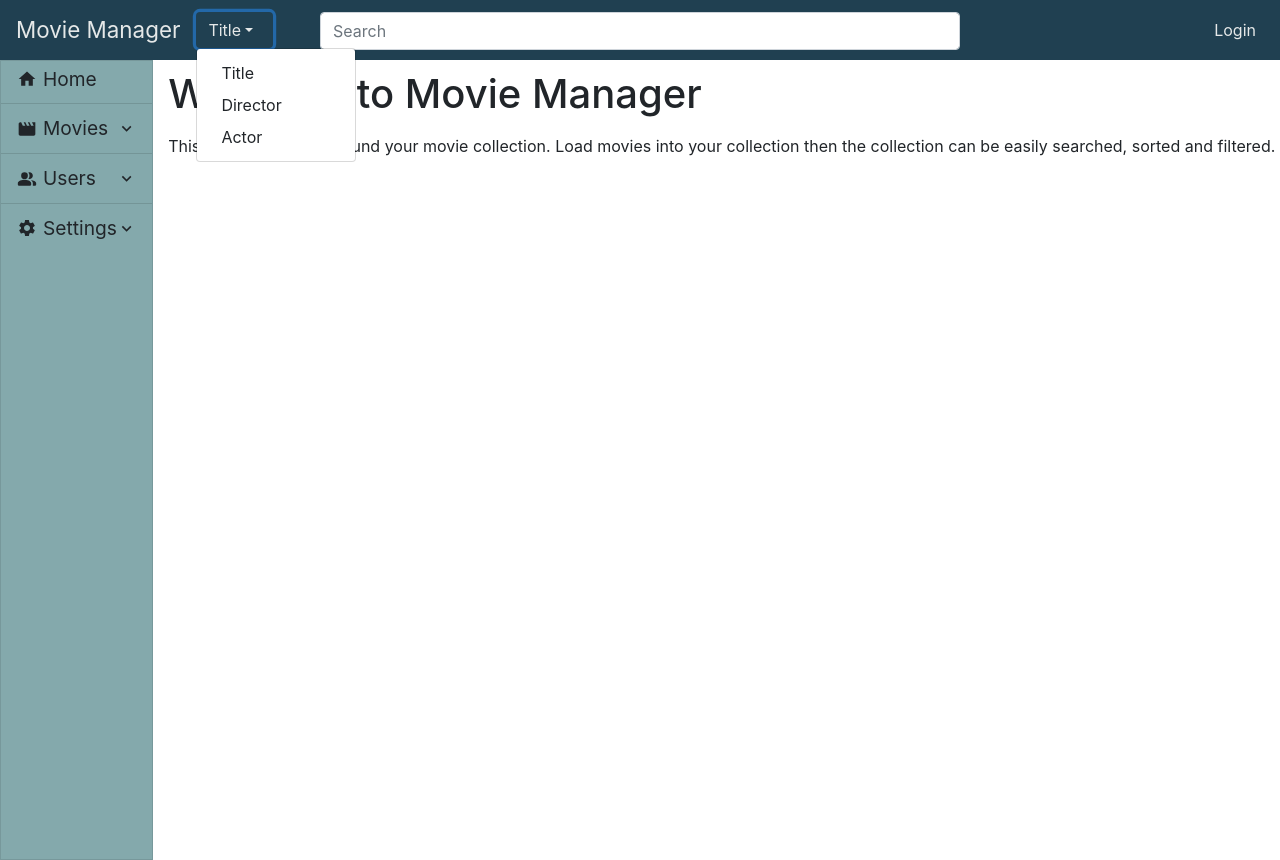
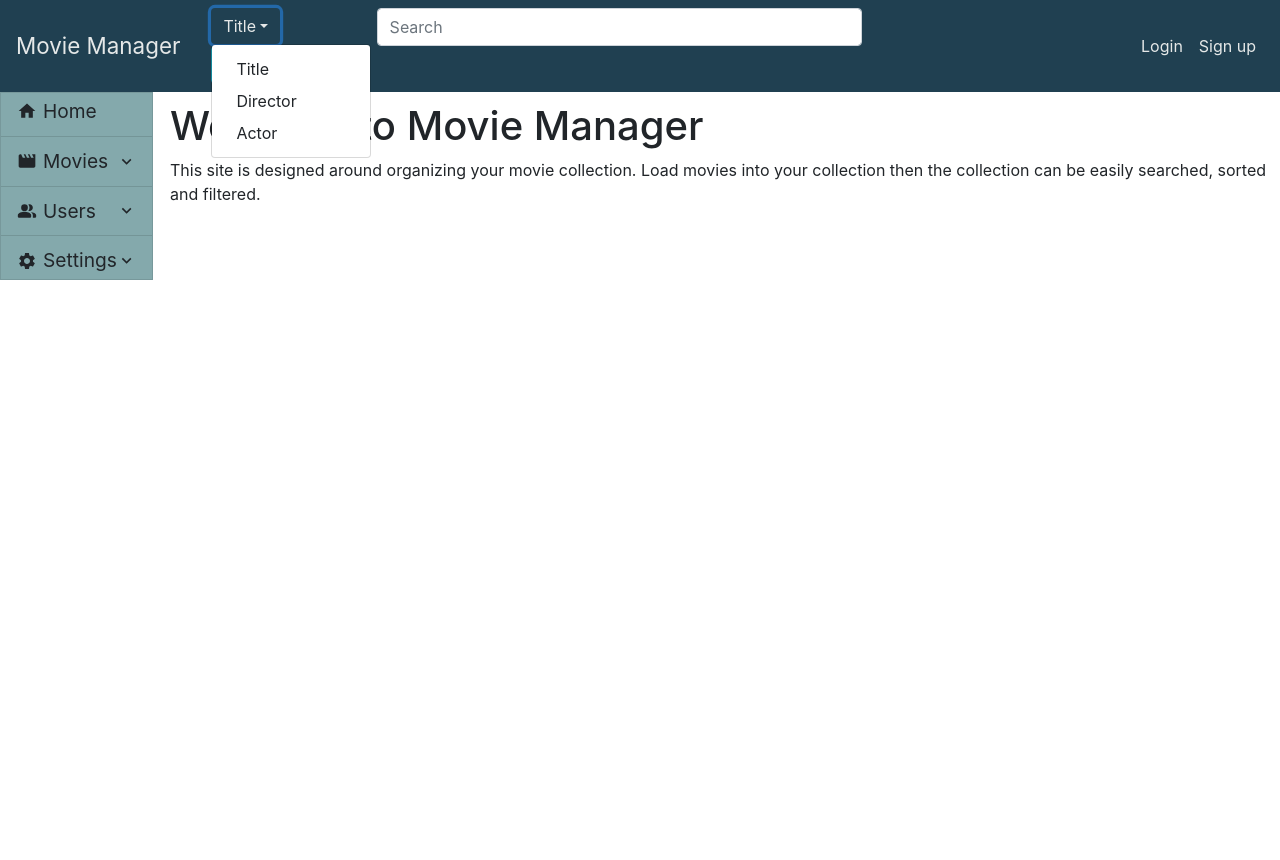
Before and after one commit to codebymax/movie-frontend, a React (Create React App) app: page / in a window 1280 px wide. Both pictures are taken after a click on the button "Title". After the commit the page ends 800 px from the top, so only its background shows below. Built offline with nearby package versions, Linux system fonts and the light colour scheme.

Commit message:
big changes. get homepage working and ad movie card component

```diff
--- /dev/null
+++ b/src/components/AccountModal.js
@@ -0,0 +1,27 @@
+import React from 'react'
+import { Modal, Button } from 'react-bootstrap'
+
+const AccountModal = ({ show, setShow }) => {
+  const handleClose = () => setShow(false)
+
+  return (
+    <>
+      <Modal show={show} onHide={handleClose}>
+        <Modal.Header closeButton>
+          <Modal.Title>Modal Heading</Modal.Title>
+        </Modal.Header>
+        <Modal.Body>Woohoo, you're reading this text in a modal!</Modal.Body>
+        <Modal.Footer>
+          <Button variant="secondary" onClick={handleClose}>
+            Close
+          </Button>
+          <Button variant="primary" onClick={handleClose}>
+            Save Changes
+          </Button>
+        </Modal.Footer>
+      </Modal>
+    </>
+  )
+}
+
+export default AccountModal
--- a/src/components/App.js
+++ b/src/components/App.js
@@ -7,23 +7,35 @@ import '../../node_modules/bootstrap/dist/css/bootstrap.min.css';
 import { BrowserRouter as Router } from 'react-router-dom';
 import Sidebar from './Sidebar';
 import Topbar from './Topbar';
-import Welcome from './Welcome';
+import Page from './Page';
+import AccountModal from './AccountModal';
+import axios from 'axios';
 
-function onClick(e, item) {
-  window.alert(JSON.stringify(item, null, 2));
-}
+const App = () => {
+  const [page, setPage] = React.useState('home');
+  const [search, setSearch] = React.useState('Title');
+  const [show, setShow] = React.useState(false);
+  const [movies, setMovies] = React.useState([]);
+
+  const handleShow = () => setShow(true);
+  let onClick = (e, item) => setPage(item.name);
+  let onClickAll = async (e, item) => {
+    setPage(item.name);
+    const resp = await axios.get(`http://localhost:5000/1/all`);
+    setMovies(resp.data.movies);
+  };
 
   const items = [
-  { name: 'home', label: 'Home', Icon: HomeIcon },
+    { name: 'home', label: 'Home', Icon: HomeIcon, onClick },
     'divider',
     {
       name: 'movies',
       label: 'Movies',
       Icon: MovieIcon,
       items: [
-      { name: 'all', label: 'All', onClick },
-      { name: 'genre', label: 'Genres', onClick },
-      { name: 'director', label: 'Directors', onClick },
+        { name: 'movie_all', label: 'All', onClick: onClickAll },
+        { name: 'movie_genre', label: 'Genres', onClick },
+        { name: 'movie_director', label: 'Directors', onClick },
       ],
     },
     'divider',
@@ -32,8 +44,8 @@ const items = [
       label: 'Users',
       Icon: PeopleAltRoundedIcon,
       items: [
-      { name: 'all', label: 'All', onClick },
-      { name: 'friend', label: 'Friends', onClick },
+        { name: 'user_all', label: 'All', onClick },
+        { name: 'user_friend', label: 'Friends', onClick },
       ],
     },
     'divider',
@@ -45,17 +57,44 @@ const items = [
     },
   ];
 
-const App = () => {
-  const [search, setSearch] = React.useState('Title');
+  const movies_hard = [
+    {
+      overview:
+        "A team of explorers travel through a wormhole in space in an attempt to ensure humanity's survival.",
+      languages: ['English'],
+      title: 'Interstellar',
+      genres: ['Adventure', 'Drama', 'Sci-Fi', 'Thriller'],
+      posterPath:
+        'https://m.media-amazon.com/images/M/MV5BZjdkOTU3MDktN2IxOS00OGEyLWFmMjktY2FiMmZkNWIyODZiXkEyXkFqcGdeQXVyMTMxODk2OTU@._V1_SX300.jpg',
+      year: 2014,
+      release_date: '07 11 2014',
+      id: 'tt0816692',
+      userIds: [0],
+      director: ['Christopher Nolan'],
+      cast: [
+        'Ellen Burstyn',
+        'Matthew McConaughey',
+        'Mackenzie Foy',
+        'John Lithgow',
+      ],
+      runtime: 169,
+      reviews: {
+        'Rotten Tomatoes': 72.0,
+        Metascore: 74.0,
+      },
+      rating: 'PG-13',
+    },
+  ];
 
   return (
     <>
+      <AccountModal show={show} setShow={setShow} />
       <Router>
-        <Topbar search={search} setSearch={setSearch} />
+        <Topbar search={search} setSearch={setSearch} modalShow={handleShow} />
       </Router>
-      <div style={{ display: 'flex' }}>
-        <Sidebar items={items} />
-        <Welcome />
+      <div style={{ overflow: 'scroll' }}>
+        <Sidebar items={items} setPage={setPage} />
+        <Page cur={page} movies={movies} />
       </div>
     </>
   );
--- /dev/null
+++ b/src/components/MovieView.js
@@ -0,0 +1,26 @@
+import React from 'react';
+import MovieCard from './MovieCard';
+import { Row } from 'react-bootstrap';
+
+const MovieView = props => (
+  <>
+    <div style={{ display: 'flex' }}>
+      <div
+        className='mb-10'
+        style={{
+          display: 'block',
+          padding: '15px',
+        }}
+      >
+        {props.movies.map(movie => (
+          <>
+            <MovieCard key={movie.id} movie={movie} />
+            <p></p>
+          </>
+        ))}
+      </div>
+    </div>
+  </>
+);
+
+export default MovieView;
--- /dev/null
+++ b/src/components/Page.js
@@ -0,0 +1,13 @@
+import React from 'react'
+import Welcome from './Welcome'
+import MovieView from './MovieView'
+
+const Page = (props) => {
+  if (props.cur === 'home') {
+    return <Welcome />
+  } else if (props.cur === 'movie_all') {
+    return <MovieView movies={props.movies} />
+  }
+}
+
+export default Page
--- a/src/components/Sidebar.js
+++ b/src/components/Sidebar.js
@@ -1,10 +1,10 @@
-import React from 'react';
-import List from '@material-ui/core/List';
-import ListItem from '@material-ui/core/ListItem';
-import Divider from '@material-ui/core/Divider';
-import ExpandMoreIcon from '@material-ui/icons/ExpandMore';
-import ExpandLessIcon from '@material-ui/icons/ExpandLess';
-import Collapse from '@material-ui/core/Collapse';
+import React from 'react'
+import List from '@material-ui/core/List'
+import ListItem from '@material-ui/core/ListItem'
+import Divider from '@material-ui/core/Divider'
+import ExpandMoreIcon from '@material-ui/icons/ExpandMore'
+import ExpandLessIcon from '@material-ui/icons/ExpandLess'
+import Collapse from '@material-ui/core/Collapse'
 
 const SidebarItem = ({
   depthStep = 10,
@@ -13,23 +13,23 @@ const SidebarItem = ({
   item,
   ...rest
 }) => {
-  const [collapsed, setCollapsed] = React.useState(true);
-  const { label, items, Icon, onClick: onClickProp } = item;
+  const [collapsed, setCollapsed] = React.useState(true)
+  const { label, items, Icon, onClick: onClickProp } = item
 
   function toggleCollapse() {
-    setCollapsed(prevVal => !prevVal);
+    setCollapsed((prevVal) => !prevVal)
   }
 
   function onClick(e) {
     if (Array.isArray(items)) {
-      toggleCollapse();
+      toggleCollapse()
     }
     if (onClickProp) {
-      onClickProp(e, item);
+      onClickProp(e, item)
     }
   }
 
-  let expandIcon;
+  let expandIcon
 
   if (Array.isArray(items) && items.length) {
     expandIcon = !collapsed ? (
@@ -39,14 +39,14 @@ const SidebarItem = ({
         }
       />
     ) : (
-      <ExpandMoreIcon className='sidebar-item-expand-arrow' />
-    );
+      <ExpandMoreIcon className="sidebar-item-expand-arrow" />
+    )
   }
 
   return (
     <>
       <ListItem
-        className='sidebar-item'
+        className="sidebar-item"
         onClick={onClick}
         button
         dense
@@ -54,14 +54,14 @@ const SidebarItem = ({
       >
         <div
           style={{ paddingLeft: depth * depthStep }}
-          className='sidebar-item-content'
+          className="sidebar-item-content"
         >
-          {Icon && <Icon className='sidebar-item-icon' fontSize='small' />}
-          <div className='sidebar-item-text'>{label}</div>
+          {Icon && <Icon className="sidebar-item-icon" fontSize="small" />}
+          <div className="sidebar-item-text">{label}</div>
         </div>
         {expandIcon}
       </ListItem>
-      <Collapse in={!collapsed} timeout='auto' unmountOnExit>
+      <Collapse in={!collapsed} timeout="auto" unmountOnExit>
         {Array.isArray(items) ? (
           <List disablePadding dense>
             {items.map((subItem, index) => (
@@ -81,11 +81,12 @@ const SidebarItem = ({
         ) : null}
       </Collapse>
     </>
-  );
-};
+  )
+}
 
-const Sidebar = ({ items, depthStep = 10, depth = 0, expanded }) => (
-  <div className='sidebar'>
+const Sidebar = ({ items, depthStep = 10, depth = 0, expanded }) => {
+  return (
+    <div className="sidebar">
       <List disablePadding dense>
         {items.map((sidebarItem, index) => (
           <React.Fragment key={`${sidebarItem.name}${index}`}>
@@ -103,6 +104,7 @@ const Sidebar = ({ items, depthStep = 10, depth = 0, expanded }) => (
         ))}
       </List>
     </div>
-);
+  )
+}
 
-export default Sidebar;
+export default Sidebar
--- a/src/components/Topbar.js
+++ b/src/components/Topbar.js
@@ -1,6 +1,6 @@
-import React from 'react';
-import { Nav, Navbar, Form, FormControl, Dropdown } from 'react-bootstrap';
-import styled from 'styled-components';
+import React from 'react'
+import { Nav, Navbar, Form, Dropdown, Col, Button } from 'react-bootstrap'
+import styled from 'styled-components'
 
 const Styles = styled.div`
   .navbar {
@@ -30,55 +30,65 @@ const Styles = styled.div`
     color: black;
     background-color: #204051;
   }
-`;
+`
 
-const Topbar = props => {
+const Topbar = (props) => {
   function select(key, e) {
-    props.setSearch(e.target.innerHTML);
+    props.setSearch(e.target.innerHTML)
   }
 
   return (
     <Styles>
-      <Navbar expand='lg'>
-        <Navbar.Brand href='/'>Movie Manager</Navbar.Brand>
-        <Navbar.Toggle aria-controls='basic-navbar-nav' />
-        <Nav className='ml-auto'>
-          <Nav.Item>
-            <Dropdown onSelect={select} navbar={true}>
+      <Navbar expand="lg">
+        <Navbar.Brand href="/">Movie Manager</Navbar.Brand>
+        <Nav className="col-8">
+          <Nav.Item className="col-10">
+            <Form>
+              <Form.Row>
+                <Col style={{ marginRight: '30px' }}>
+                  <Dropdown onSelect={select}>
                     <Dropdown.Toggle
                       style={{
                         backgroundColor: 'transparent',
                         border: 'none',
                         color: '#e5e8e8',
-                  paddingRight: '20px',
                       }}
                     >
                       {props.search}
                     </Dropdown.Toggle>
 
-              <Dropdown.Menu>
-                <Dropdown.Item as='button'>Title</Dropdown.Item>
-                <Dropdown.Item as='button'>Director</Dropdown.Item>
-                <Dropdown.Item as='button'>Actor</Dropdown.Item>
+                    <Dropdown.Menu style={{ color: 'black' }}>
+                      <Dropdown.Item as="span">Title</Dropdown.Item>
+                      <Dropdown.Item as="span">Director</Dropdown.Item>
+                      <Dropdown.Item as="span">Actor</Dropdown.Item>
                     </Dropdown.Menu>
                   </Dropdown>
-          </Nav.Item>
-          <Nav.Item>
-            <Form className='form-center'>
-              <FormControl type='text' placeholder='Search' className='' />
+                </Col>
+                <Col md={9}>
+                  <Form.Control type="text" placeholder="Search" className="" />
+                </Col>
+                <Col>
+                  <Button variant="outline-info" type="submit">
+                    Search
+                  </Button>
+                </Col>
+              </Form.Row>
             </Form>
           </Nav.Item>
         </Nav>
-        <Navbar.Collapse id='basic-navbar-nav'>
-          <Nav className='ml-auto'>
+        <Navbar.Collapse id="basic-navbar-nav">
+          <Nav className="ml-auto">
             <Nav.Item>
-              <Nav.Link href='/login'>Login</Nav.Link>
+              <Nav.Link>Login</Nav.Link>
+            </Nav.Item>
+            <Nav.Item>
+              <Nav.Link href="/login">Sign up</Nav.Link>
             </Nav.Item>
           </Nav>
         </Navbar.Collapse>
       </Navbar>
     </Styles>
-  );
-};
+  )
+}
 
-export default Topbar;
+export default Topbar
--- a/src/components/Welcome.js
+++ b/src/components/Welcome.js
@@ -1,15 +1,14 @@
-import React from 'react';
+import React from 'react'
 
 const Welcome = () => (
-  <div style={{ display: 'block', paddingLeft: '15px' }}>
+  <div style={{ display: 'block', paddingLeft: '170px' }}>
     <h1 style={{ paddingTop: '10px' }}>Welcome to Movie Manager{'\n'}</h1>
-    <p>{'\n'}</p>
     <p>
-      This site is designed around your movie collection. Load movies into your
-      collection then the collection can be easily searched, sorted and
-      filtered.
+      This site is designed around organizing your movie collection. Load movies
+      into your collection then the collection can be easily searched, sorted
+      and filtered.
     </p>
   </div>
-);
+)
 
-export default Welcome;
+export default Welcome
--- a/src/index.css
+++ b/src/index.css
@@ -18,7 +18,7 @@ code {
   display: flex;
   float: left;
   max-width: 20%;
-  height: 100vh;
+  height: 100%;
   border: 1px solid rgba(0, 0, 0, 0.1);
 }
 
```
Also changed, not shown: package.json (+4 -3 lines), src/components/MovieCard.js (added, +65 -0 lines), 1 other file (tests, documents, lock files or other folders). Lines whose indentation alone changed are shown as unchanged.
